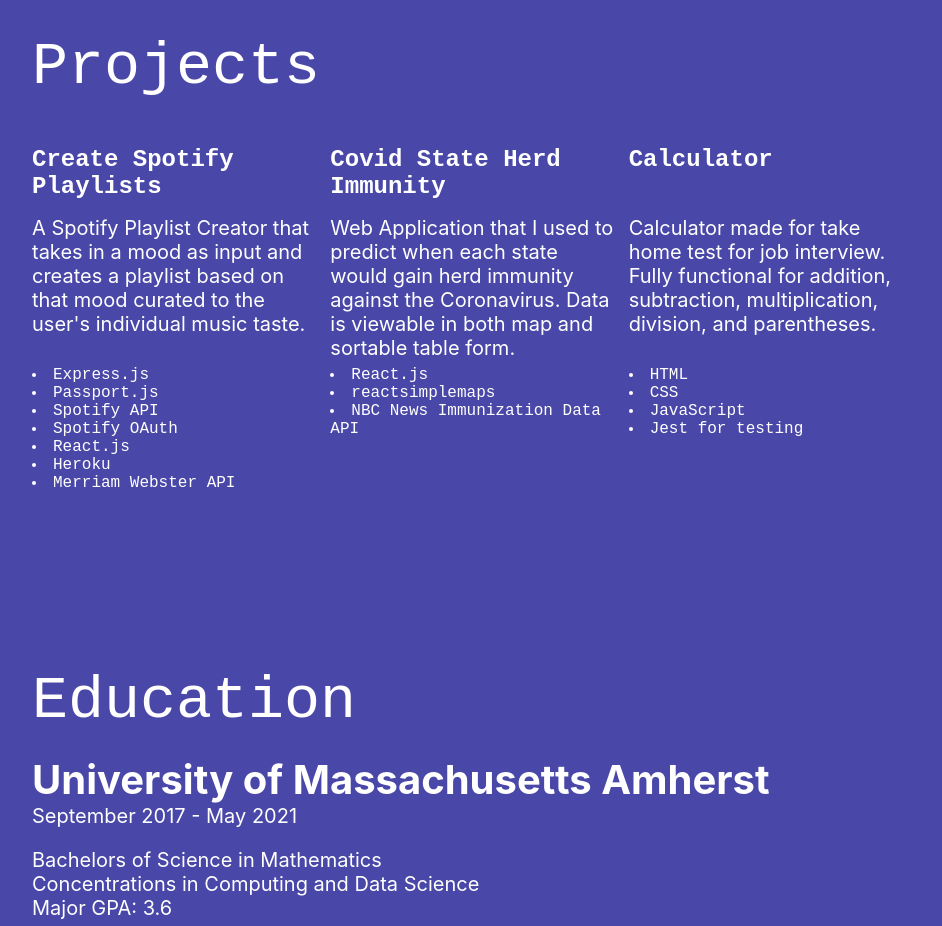
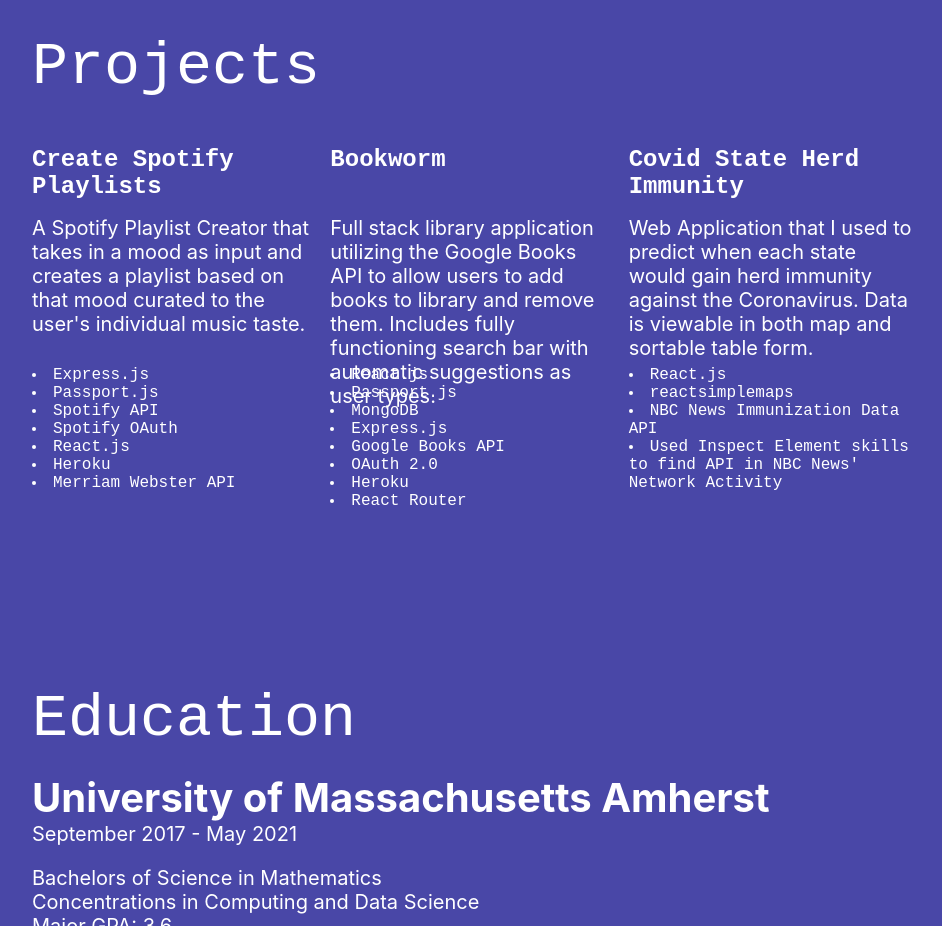
Before and after one commit to mucyildiz/mucyildiz.github.io, a React (Create React App) app in the folder client/: page / in a window 1280 px wide. Shown: the part 1460-2386 px from the top of the page, without its empty margins (168-1110 px from the left). Built offline with nearby package versions, Linux system fonts and the light colour scheme.

Commit message:
changed projects

```diff
--- a/client/src/components/Projects.js
+++ b/client/src/components/Projects.js
@@ -25,6 +25,25 @@
           </div>
         </div>
         <div className='project'>
+          <a href='http://yildiz-bookworm.herokuapp.com/' target="_blank" rel="noreferrer">
+            <h2 className='project-name'>Bookworm</h2>
+          </a>
+          <div className='desc'>
+            Full stack library application utilizing the Google Books API to allow users to add books to library and remove them. Includes
+            fully functioning search bar with automatic suggestions as user types.
+          </div>
+          <div className='tech'>
+              <li>React.js</li>
+              <li>Passport.js</li>
+              <li>MongoDB</li>
+              <li>Express.js</li>
+              <li>Google Books API</li>
+              <li>OAuth 2.0</li>
+              <li>Heroku</li>
+              <li>React Router</li>
+          </div>
+        </div>
+        <div className='project'>
           <a href='https://mucyildiz.github.io/StateHerdImmunityProjections/' target="_blank" rel="noreferrer">
             <h2 className='project-name'>Covid State Herd Immunity</h2>
           </a>
@@ -37,21 +56,7 @@
               <li>React.js</li>
               <li>reactsimplemaps</li>
               <li>NBC News Immunization Data API</li>
-          </div>
-        </div>
-        <div className='project'>
-          <a href='https://github.com/mucyildiz/Vidmob-Calculator' target="_blank" rel="noreferrer">
-            <h2 className='project-name'>Calculator</h2>
-          </a>
-          <div className='desc'>
-            Calculator made for take home test for job interview. Fully functional for addition, subtraction, multiplication, division,
-            and parentheses.
-          </div>
-          <div className='tech'>
-              <li>HTML</li>
-              <li>CSS</li>
-              <li>JavaScript</li>
-              <li>Jest for testing</li>
+              <li>Used Inspect Element skills to find API in NBC News' Network Activity</li>
           </div>
         </div>
       </div>
```
